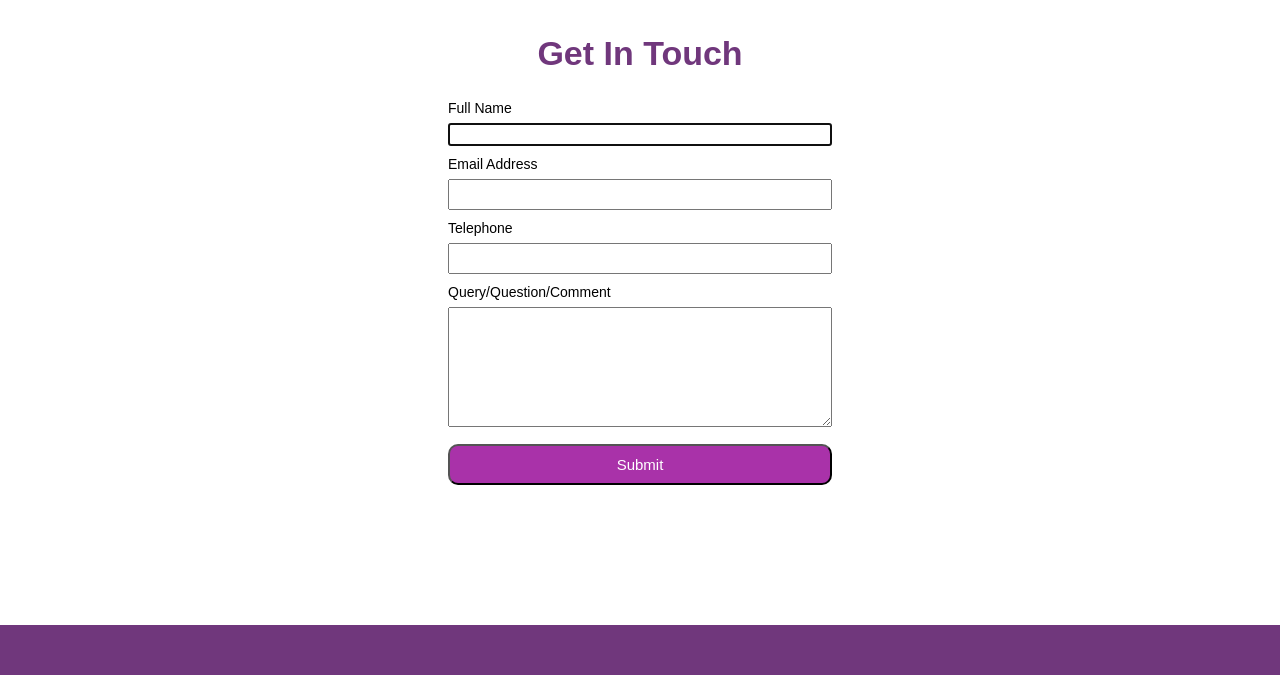
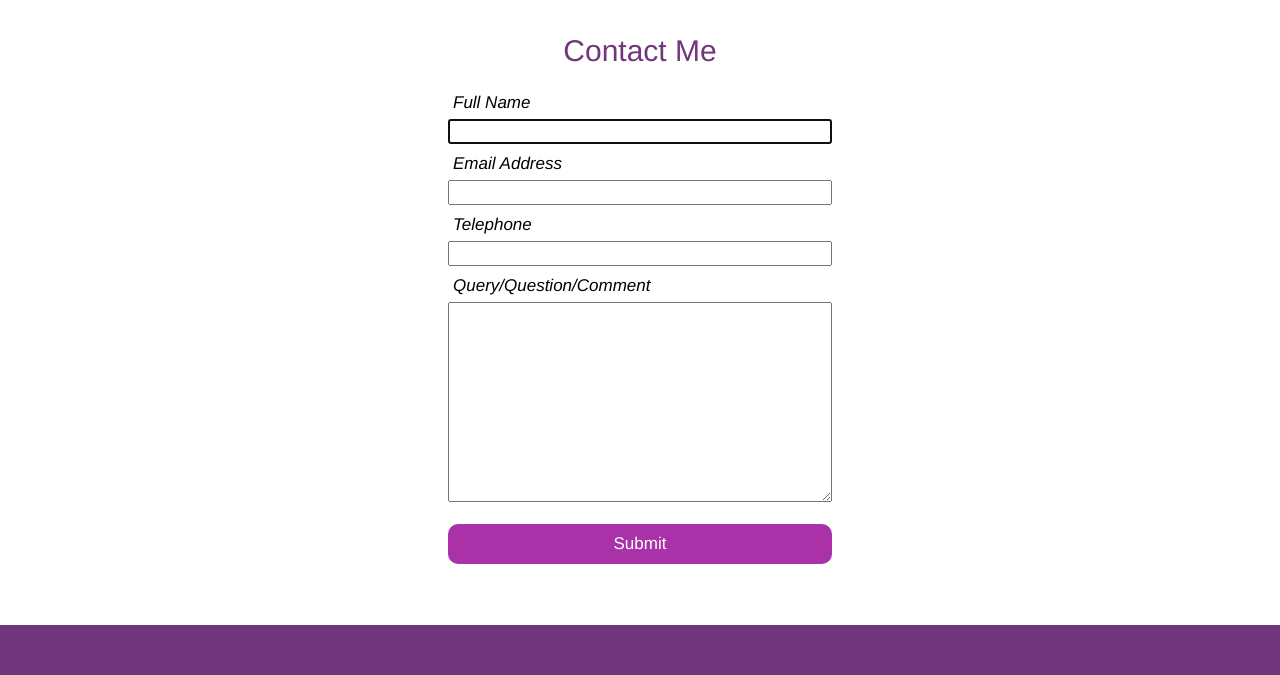
Before and after one commit to NickLiffen/sound-healing, a PHP site: page /contactpage.php in a window 1280 px wide. Shown: the part 125-800 px from the top of the page. Run offline with PHP 8.4, Linux system fonts and the light colour scheme.

Commit message:
improvements to contact page

```diff
--- a/contactpage.php
+++ b/contactpage.php
@@ -1,6 +1,7 @@
 <?php $title="Contact Page" ; include( "inc/header.php"); ?>
 
-              <h1 id="contactwelcome">Get In Touch</h1>
+
+              <h1 id="contactwelcome">Contact Me</h1>
 
                 <!-- This form send the data through multipart form data (Ajax Request),
                 and stores it in a database. It collects the inputted data from the user
@@ -43,7 +44,6 @@
                     <span id='successMessage'></span>
 
                   </form>
-
     <!--This is the AJAX function that adds the contact information to the database.-->
     <script src="js/addContactInfo.js"></script>
 
--- a/css/style.css
+++ b/css/style.css
@@ -13,10 +13,12 @@ body {
   color: black;
   font-family: sans-serif;
   font-size: 17px;
+
 }
 
 html, body {
   height: 100%;
+
 }
 
 .page-wrap {
@@ -92,20 +94,26 @@ form
   text-align:center;
   color: #70377C;
   padding-bottom:0.5em;
+  font:30px "Helvetica Neue", Helvetica, Arial, sans-serif;
 }
 
 #contactForm
 {
   padding-bottom:3em;
   text-align:left;
-  font-size:14px;
   width:30%;
+  font:17px "Helvetica Neue", Helvetica, Arial, sans-serif;
+
 }
 
 #contactForm p
 {
   padding-top:10px;
-  padding-bottom:7px;
+  padding-bottom:6px;
+  padding-left:5px;
+  font-style:italic;
+
+
 }
 input
 {
@@ -120,14 +128,14 @@ input
   height: 10em;
   max-width: 100%;
   max-height:10em;
-  font-size:12px;
+  font-size:20px;
   box-shadow:none;
 }
 
-#firstname, #email, #telephone
+#fullname, #email, #telephone
 {
 
-  font-size:20px;
+  font-size:15px;
   box-shadow:none;
 }
 
@@ -142,6 +150,8 @@ input
   padding: 10px 20px 10px 20px;
   text-decoration: none;
   box-shadow: none;
+  font: 17px "Helvetica Neue", Helvetica, Arial, sans-serif;
+  border:none;
 
 }
 
```
